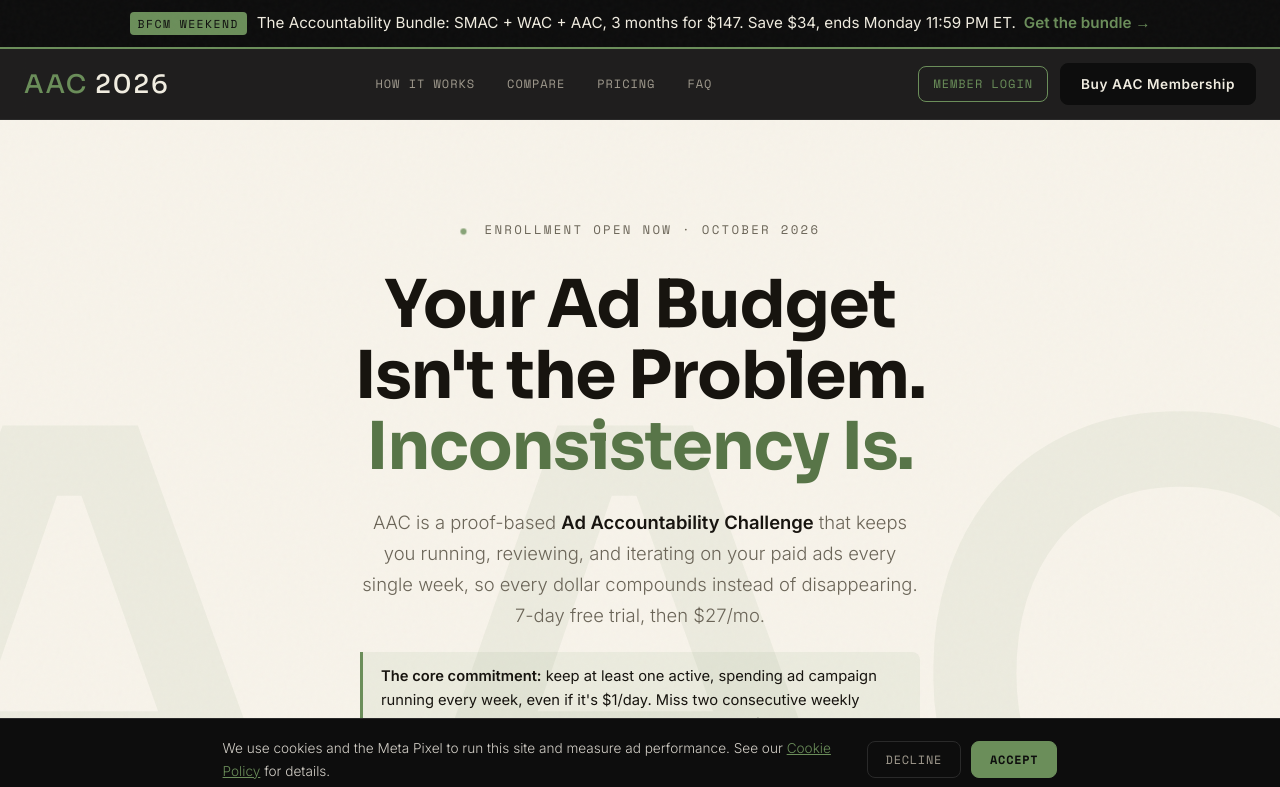
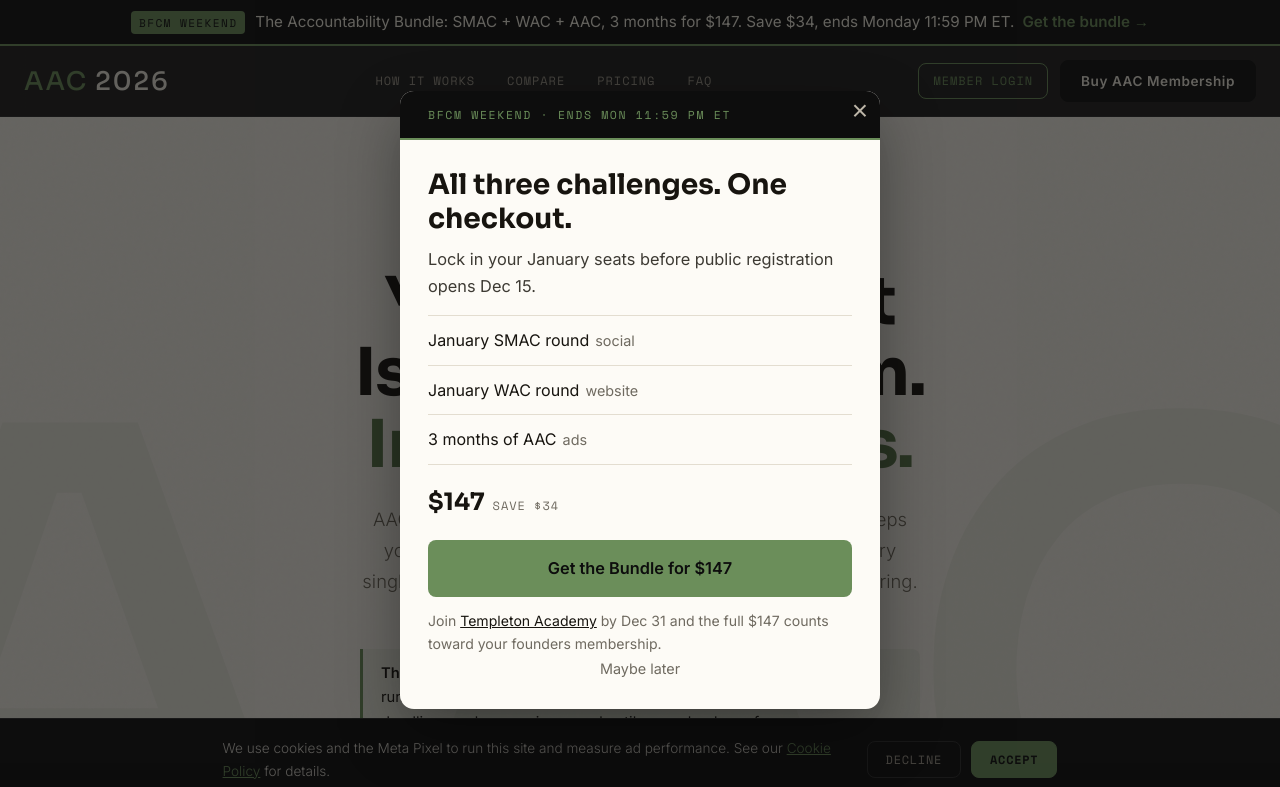
Before and after one commit to templetonimage/aac, a plain HTML site: page index.html in a window 1280 px wide. Shown: the top 787 px of the page. Drawn offline with nearby package versions, Linux system fonts and the light colour scheme.

Commit message:
BFCM: sticky bundle banner, bundle popup, remove expired restart banner
Co-Authored-By: Claude Opus 5.5 <noreply@anthropic.com>
Claude-Session: https://claude.ai/code/session_01Dx4YVVRdMTKB3hPNn9DV43

```diff
--- a/index.html
+++ b/index.html
@@ -366,16 +366,67 @@
   </style>
 </head>
 <body>
-<!-- BFCM 2026 Accountability Bundle banner. Auto-hides after Mon Nov 30, 11:59 PM ET. Safe to delete after. -->
+<!-- BFCM 2026 Accountability Bundle: sticky banner + popup. Auto-hides after Mon Nov 30, 11:59 PM ET. Safe to delete after. -->
 <style>
-#bfcm-bundle-bar{display:none;background:#0d0d0d;border-bottom:2px solid #6B8E5A;padding:12px 20px;text-align:center;font-family:'Inter',sans-serif;font-size:.95rem;line-height:1.5;color:#f0ece0;}
-#bfcm-bundle-bar .bb-tag{font-family:'Space Mono',monospace;font-size:.72rem;letter-spacing:.12em;text-transform:uppercase;color:#0d0d0d;background:#6B8E5A;padding:3px 8px;border-radius:4px;margin-right:10px;white-space:nowrap;}
+#bfcm-bundle-bar{display:none;position:sticky;top:0;z-index:1000;background:#0d0d0d;border-bottom:2px solid #6B8E5A;padding:11px 20px;text-align:center;font-family:'Inter',sans-serif;font-size:.95rem;line-height:1.45;color:#f0ece0;}
+#bfcm-bundle-bar .bb-tag{font-family:'Space Mono',monospace;font-size:.7rem;letter-spacing:.12em;text-transform:uppercase;color:#0d0d0d;background:#6B8E5A;padding:3px 8px;border-radius:4px;margin-right:10px;white-space:nowrap;}
 #bfcm-bundle-bar a{color:#6B8E5A;font-weight:600;text-decoration:none;white-space:nowrap;margin-left:8px;}
 #bfcm-bundle-bar a:hover{text-decoration:underline;}
-#bfcm-bundle-bar .bb-dots i{display:inline-block;width:8px;height:8px;border-radius:50%;margin:0 2px;vertical-align:middle;}
+#bfcm-bundle-bar .bb-short{display:none;}
+@media (max-width:700px){#bfcm-bundle-bar .bb-long{display:none;}#bfcm-bundle-bar .bb-short{display:inline;}#bfcm-bundle-bar{font-size:.9rem;padding:10px 14px;}}
+#bfcm-pop{display:none;position:fixed;inset:0;z-index:100000;background:rgba(13,13,13,.62);align-items:center;justify-content:center;padding:20px;}
+#bfcm-pop.open{display:flex;}
+#bfcm-pop .bp-card{position:relative;background:#fdfbf6;color:#17140f;max-width:480px;width:100%;border-radius:14px;overflow:hidden;box-shadow:0 24px 60px rgba(0,0,0,.35);font-family:'Inter',sans-serif;max-height:92vh;overflow-y:auto;}
+#bfcm-pop .bp-top{background:#0d0d0d;color:#6B8E5A;font-family:'Space Mono',monospace;font-size:.72rem;letter-spacing:.14em;text-transform:uppercase;padding:14px 28px;border-bottom:2px solid #6B8E5A;}
+#bfcm-pop .bp-body{padding:28px;}
+#bfcm-pop h2{font-family:'Sora',sans-serif;font-weight:700;font-size:1.75rem;line-height:1.2;margin:0 0 10px;color:#17140f;}
+#bfcm-pop p{font-size:1.02rem;line-height:1.65;margin:0 0 16px;color:#3d3a33;}
+#bfcm-pop ul{list-style:none;margin:0 0 18px;padding:0;border-top:1px solid #e3ddd0;}
+#bfcm-pop li{padding:11px 0;border-bottom:1px solid #e3ddd0;font-size:1rem;color:#17140f;}
+#bfcm-pop li span{color:#6f6a60;font-size:.9rem;margin-left:6px;}
+#bfcm-pop .bp-price{font-family:'Sora',sans-serif;font-size:1.5rem;font-weight:700;color:#17140f;margin:0 0 6px;}
+#bfcm-pop .bp-price small{font-family:'Space Mono',monospace;font-size:.75rem;letter-spacing:.08em;text-transform:uppercase;color:#6f6a60;font-weight:400;margin-left:8px;}
+#bfcm-pop .bp-cta{display:block;text-align:center;background:#6B8E5A;color:#0d0d0d;font-weight:700;font-size:1.02rem;text-decoration:none;padding:15px 20px;border-radius:8px;margin:18px 0 12px;}
+#bfcm-pop .bp-later{display:block;width:100%;background:none;border:0;color:#6f6a60;font-size:.9rem;cursor:pointer;padding:4px;font-family:'Inter',sans-serif;}
+#bfcm-pop .bp-note{font-size:.88rem;color:#6f6a60;margin:0;}
+#bfcm-pop .bp-note a{color:#17140f;}
+#bfcm-pop .bp-x{position:absolute;top:6px;right:12px;background:none;border:0;color:#bdb6a8;font-size:28px;line-height:1;cursor:pointer;}
 </style>
-<div id="bfcm-bundle-bar"><span class="bb-tag">BFCM Weekend</span>The Accountability Bundle: SMAC + WAC + AAC, 3 months for $147. Save $34, ends Monday 11:59 PM ET.<a href="https://buy.stripe.com/fZu4gzdq30sD99Q1OFbo40t">Get the bundle &rarr;</a></div>
-<script>(function(){if(new Date()<new Date('2026-12-01T04:59:00Z')){var b=document.getElementById('bfcm-bundle-bar');if(b)b.style.display='block';}})();</script>
+<div id="bfcm-bundle-bar"><span class="bb-tag">BFCM Weekend</span><span class="bb-long">The Accountability Bundle: SMAC + WAC + AAC, 3 months for $147. Save $34, ends Monday 11:59 PM ET.</span><span class="bb-short">All 3 challenges for $147. Save $34.</span><a href="https://buy.stripe.com/fZu4gzdq30sD99Q1OFbo40t">Get the bundle &rarr;</a></div>
+<div id="bfcm-pop" role="dialog" aria-modal="true" aria-label="Accountability Bundle offer">
+  <div class="bp-card">
+    <button class="bp-x" aria-label="Close">&times;</button>
+    <div class="bp-top">BFCM Weekend · Ends Mon 11:59 PM ET</div>
+    <div class="bp-body">
+      <h2>All three challenges. One checkout.</h2>
+      <p>Lock in your January seats before public registration opens Dec 15.</p>
+      <ul>
+        <li>January SMAC round<span>social</span></li>
+        <li>January WAC round<span>website</span></li>
+        <li>3 months of AAC<span>ads</span></li>
+      </ul>
+      <div class="bp-price">$147<small>Save $34</small></div>
+      <a class="bp-cta" href="https://buy.stripe.com/fZu4gzdq30sD99Q1OFbo40t">Get the Bundle for $147</a>
+      <p class="bp-note">Join <a href="https://templetonimage.com/academy">Templeton Academy</a> by Dec 31 and the full $147 counts toward your founders membership.</p>
+      <button class="bp-later">Maybe later</button>
+    </div>
+  </div>
+</div>
+<script>(function(){
+  if(new Date()>=new Date('2026-12-01T04:59:00Z'))return;
+  var bar=document.getElementById('bfcm-bundle-bar'),pop=document.getElementById('bfcm-pop');
+  bar.style.display='block';
+  function fit(){var h=bar.offsetHeight,nav=document.querySelector('nav'),mm=document.getElementById('mobileMenu');
+    if(nav&&getComputedStyle(nav).position==='sticky')nav.style.top=h+'px';
+    if(mm&&nav)mm.style.top=(h+nav.offsetHeight)+'px';}
+  window.addEventListener('load',fit);window.addEventListener('resize',fit);fit();
+  function close(){pop.classList.remove('open');}
+  pop.querySelector('.bp-x').onclick=close;pop.querySelector('.bp-later').onclick=close;
+  pop.addEventListener('click',function(e){if(e.target===pop)close();});
+  document.addEventListener('keydown',function(e){if(e.key==='Escape')close();});
+  var seen=false;try{seen=sessionStorage.getItem('bfcmPopSeen')==='1';}catch(e){}
+  if(!seen)setTimeout(function(){pop.classList.add('open');try{sessionStorage.setItem('bfcmPopSeen','1');}catch(e){}},5000);
+})();</script>
 
 
 <!-- NAV -->
```
